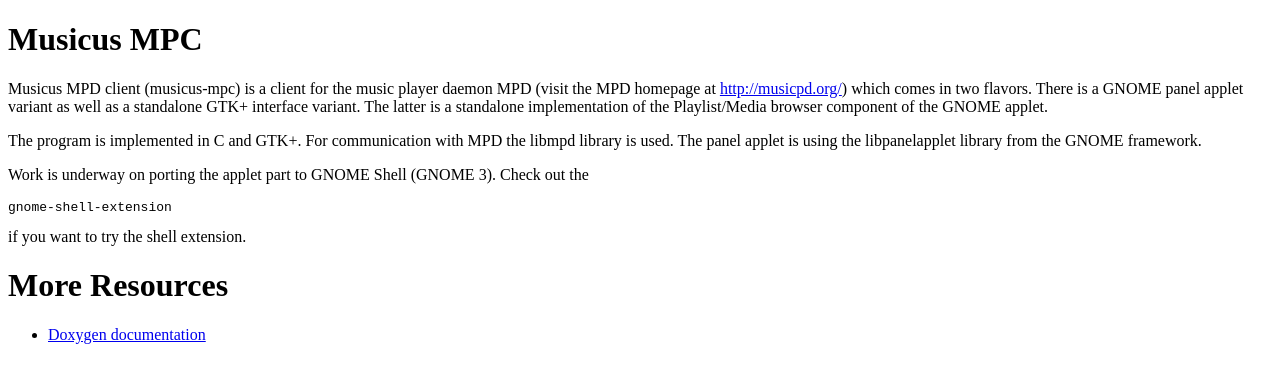
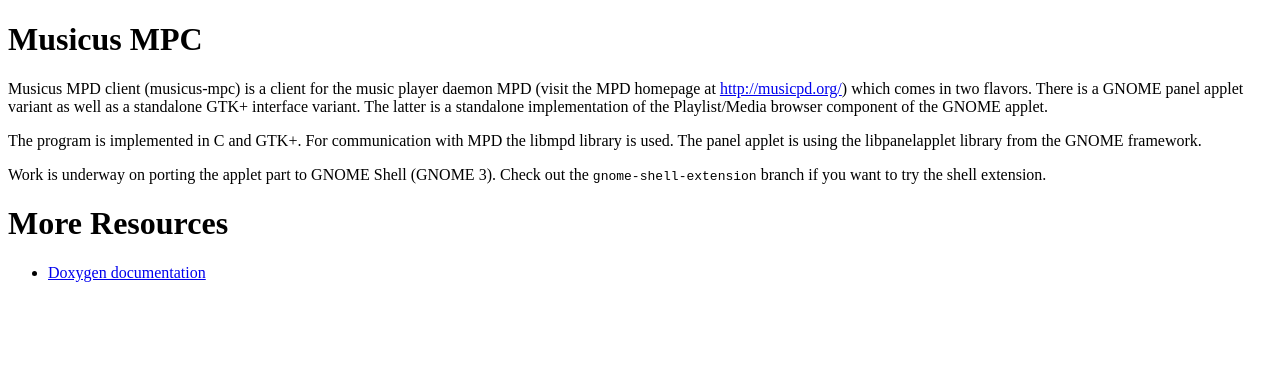
Before and after one commit to simu/musicus-mpc, a plain HTML site: page index.html in a window 1280 px wide. Drawn offline with Linux system fonts and the light colour scheme.

Commit message:
Fixed description on index page.

```diff
--- a/index.html
+++ b/index.html
@@ -7,7 +7,7 @@
 <h1>Musicus MPC</h1>
 <p>Musicus MPD client (musicus-mpc) is a client for the music player daemon MPD (visit the MPD homepage at <a href="http://musicpd.org">http://musicpd.org/</a>) which comes in two flavors. There is a GNOME panel applet variant as well as a standalone GTK+ interface variant. The latter is a standalone implementation of the Playlist/Media browser component of the GNOME applet.</p>
 <p>The program is implemented in C and GTK+. For communication with MPD the libmpd library is used. The panel applet is using the libpanelapplet library from the GNOME framework.</p>
-<p>Work is underway on porting the applet part to GNOME Shell (GNOME 3). Check out the <pre><code>gnome-shell-extension</code></pre> if you want to try the shell extension.</p>
+<p>Work is underway on porting the applet part to GNOME Shell (GNOME 3). Check out the <code>gnome-shell-extension</code> branch if you want to try the shell extension.</p>
 
 <h1>More Resources</h1>
 <ul>
```
